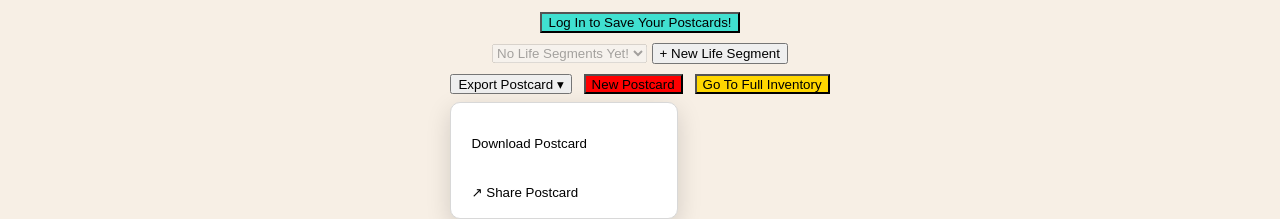
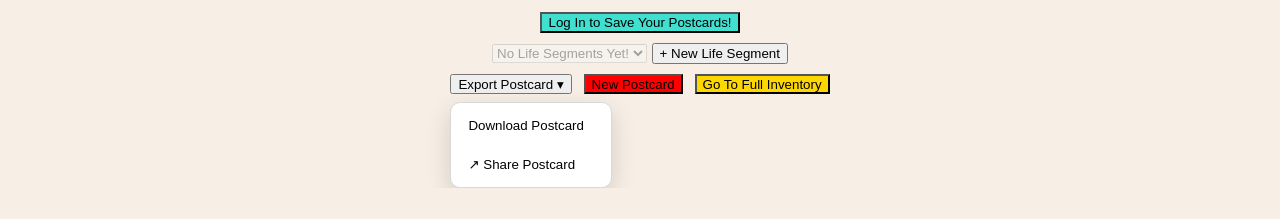
Before and after one commit to alexyang-2026/postcards-home, a plain HTML site: page index.html in a window 1280 px wide. Both pictures are taken after a click on the button "Export Postcard ▾". Shown: the part 618-837 px from the top of the page. After the commit the page ends 806 px from the top, so only its background shows below. Drawn offline with nearby package versions, Linux system fonts and the light colour scheme.

Commit message:
style: refine export button styling

```diff
--- a/css/style.css
+++ b/css/style.css
@@ -145,6 +145,7 @@ body {
     transform:scale(0.95);
 }
 
+/* OLD DOWNLOAD BUTTONS
 #downloadButton{
     margin-top:15px;
     background-color: lightgoldenrodyellow;
@@ -163,6 +164,11 @@ body {
 #shareButton:active {
     transform: scale(0.95);
     background-color: greenyellow;
+}
+*/
+
+#downloadButton {
+    border-bottom: 2px solid black;
 }
 
 #resetPostcardButton{
@@ -264,8 +270,8 @@ body {
     top: calc(100% + 8px);
     left: 0;
 
-    min-width: 210px;
-    padding: 8px;
+    min-width: 150px;
+    padding: 5px;
 
     background: white;
     border: 1px solid #d8d8d8;
--- a/index.html
+++ b/index.html
@@ -179,7 +179,7 @@
 
         <script src="js/supabase.js"></script>
         <script src="js/dictionary.js"></script>
-        <script src="js/script.js"></script>
+        <script src="js/main.js"></script>
 
     </body>
 </html>
```
Also changed, not shown: README.md (added), js/main.js (renamed from js/script.js).
